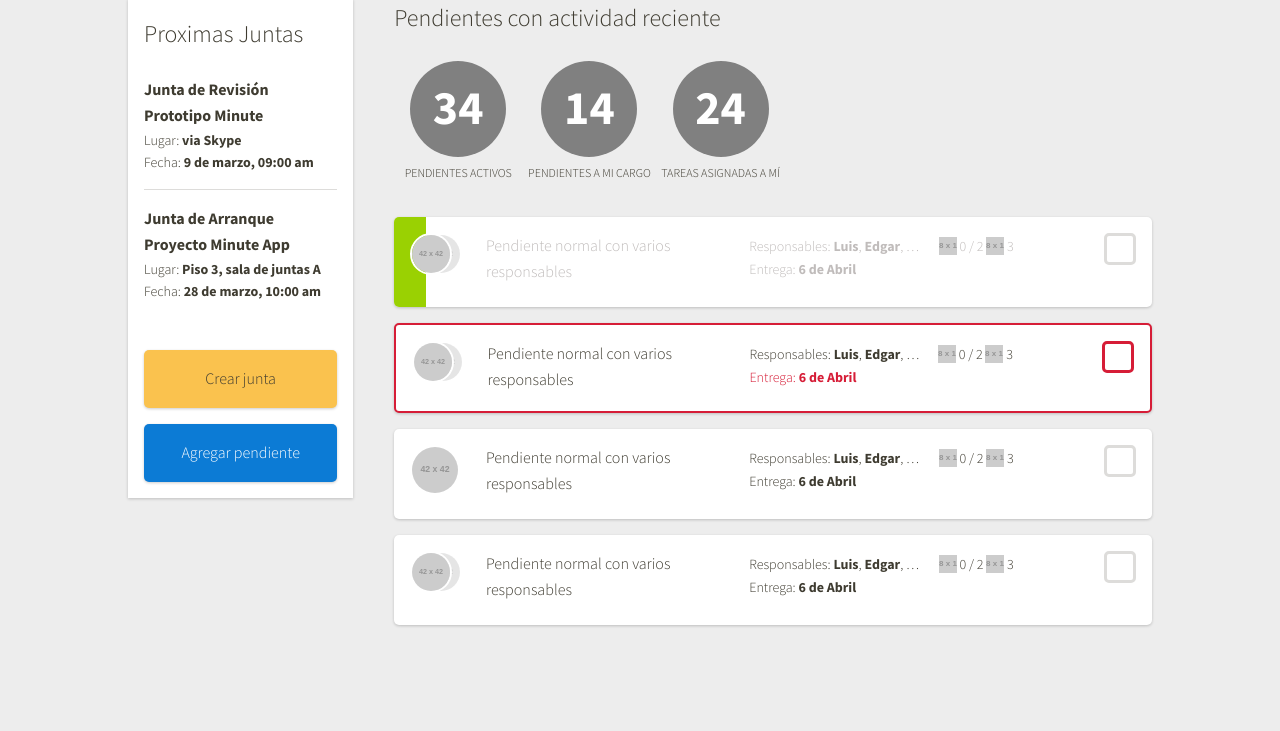
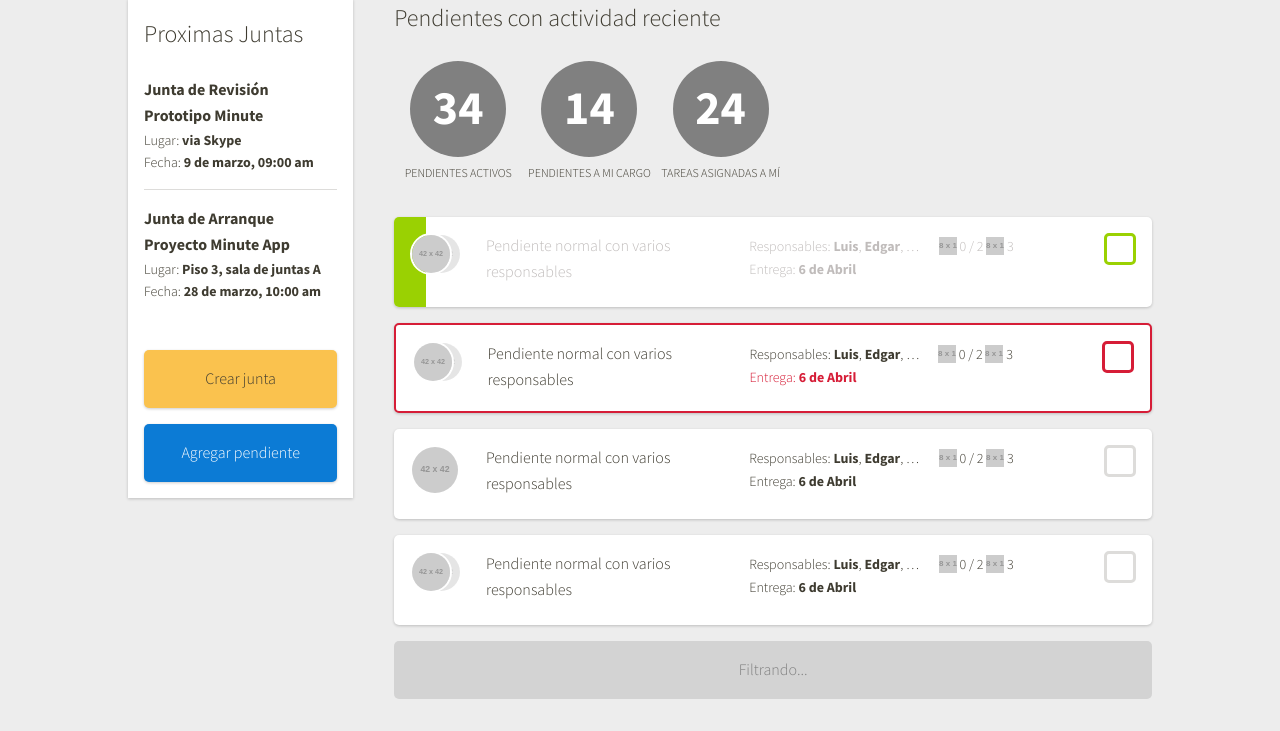
Before and after one commit to piojos/etunim, a PHP site: page / in a window 1280 px wide. Shown: the part 129-860 px from the top of the page. Before the commit the page ends 756 px from the top, so only its background shows below. Run offline with PHP 8.4, Linux system fonts and the light colour scheme; grey boxes labelled with a size stand in for pictures from a placeholder-image service; style sheets or scripts are compiled from the project's sources; some libraries are stand-ins or nearby versions.

Commit message:
load card

```diff
--- a/css/style.css
+++ b/css/style.css
@@ -282,6 +282,16 @@ nav {
     width: 2em;
     height: 100%;
     left: 0; }
+  .card.done .checkbox .square {
+    border-color: #9AD102; }
   .card.single .profiles > div {
     width: 5rem;
     height: 5rem; }
+
+.loadcard {
+  background: lightgray;
+  color: gray;
+  text-align: center;
+  margin-bottom: 2em;
+  padding: 1em 2em;
+  border-radius: 5px; }
--- a/index.php
+++ b/index.php
@@ -62,6 +62,10 @@
 					echo card('long single');
 					echo card('long '); ?>
 
+					<div class="loadcard">
+						<p>Filtrando...</p>
+					</div>
+
 				</div>
 
 			</div>
--- a/sass/draft.sass
+++ b/sass/draft.sass
@@ -338,6 +338,16 @@ nav
 			width: 2em
 			height: 100%
 			left: 0
+		.checkbox .square
+			border-color: $green
 	&.single .profiles > div
 		width: 5rem
 		height: 5rem
+
+.loadcard
+	background: lightgray
+	color: gray
+	text-align: center
+	margin-bottom: 2em
+	padding: 1em 2em
+	border-radius: 5px
```
